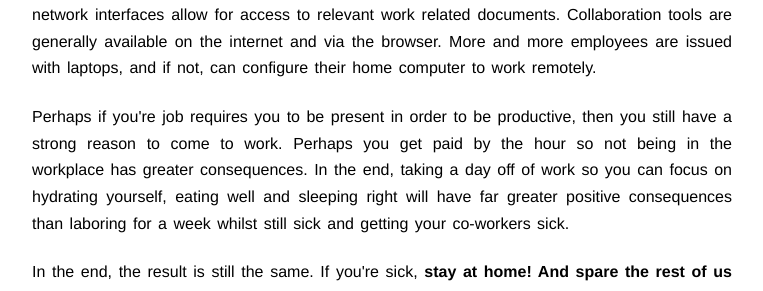
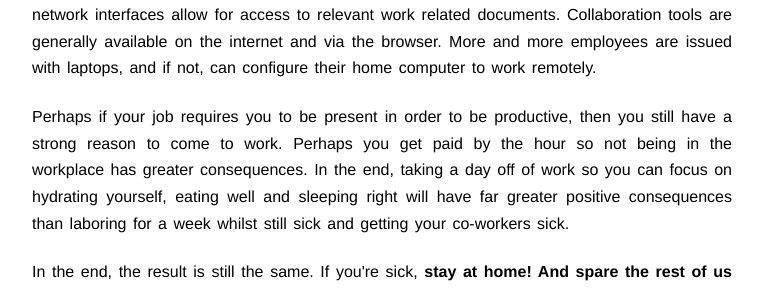
Before and after one commit to timols/timols.github.com, a Jekyll site: the page built from _posts/2012-12-06-stay-home-when-sick.html, in a window 1280 px wide and 900 px high, scrolled down 2139 px. Shown: the part 506-797 px from the top of the window, without its empty margins (258-1021 px from the left). Built offline with Jekyll 4.4.1, drawn with Linux system fonts in a browser that asks for light colours.

Commit message:
Fixed typo

```diff
--- a/_posts/2012-12-06-stay-home-when-sick.html
+++ b/_posts/2012-12-06-stay-home-when-sick.html
@@ -53,7 +53,7 @@ title: Stay home when you're sick!
 </p>
 
 <p class="no-indent">
-  Perhaps if you're job requires you to be present in order to be productive, then you still have a strong reason to come to work. Perhaps you get paid by the hour so not being in the workplace has greater consequences. In the end, taking a day off of work so you can focus on hydrating yourself, eating well and sleeping right will have far greater positive consequences than laboring for a week whilst still sick and getting your co-workers sick.
+  Perhaps if your job requires you to be present in order to be productive, then you still have a strong reason to come to work. Perhaps you get paid by the hour so not being in the workplace has greater consequences. In the end, taking a day off of work so you can focus on hydrating yourself, eating well and sleeping right will have far greater positive consequences than laboring for a week whilst still sick and getting your co-workers sick.
 </p>
 
 <p class="no-indent">
```
